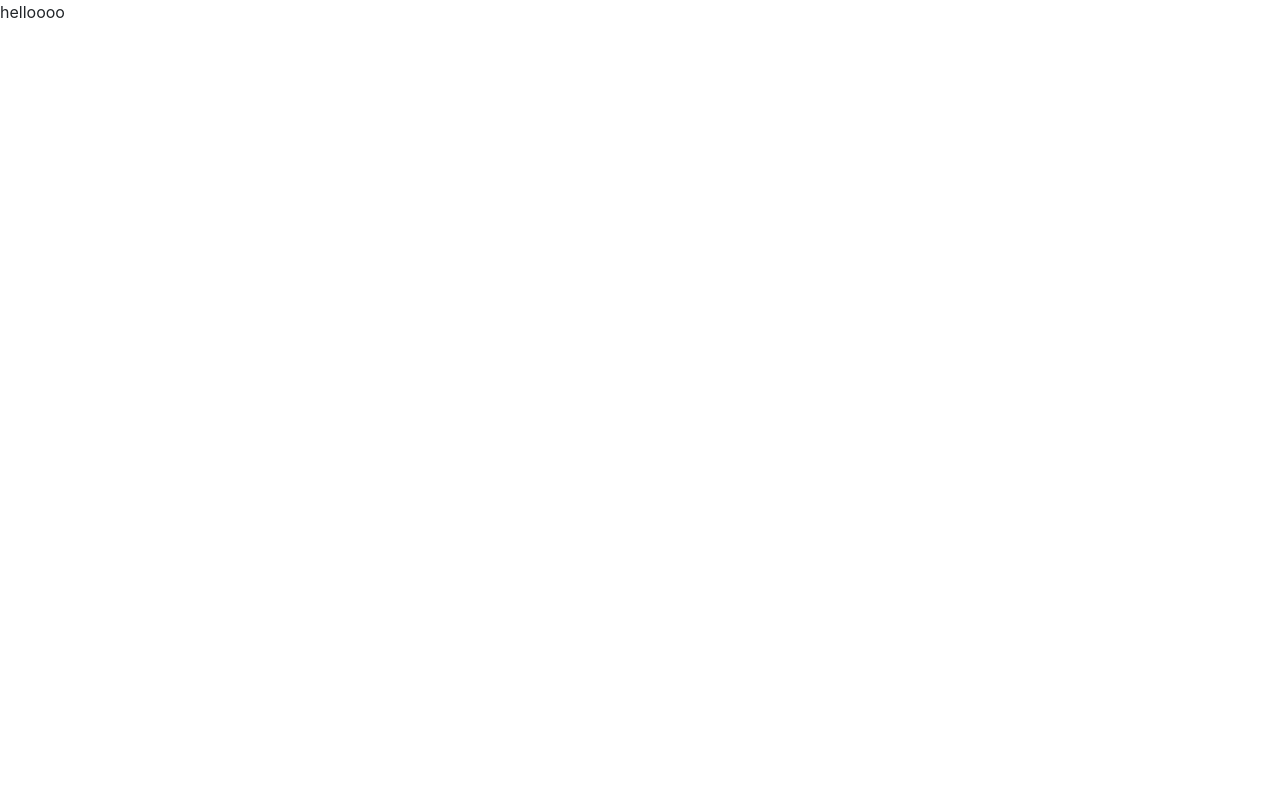
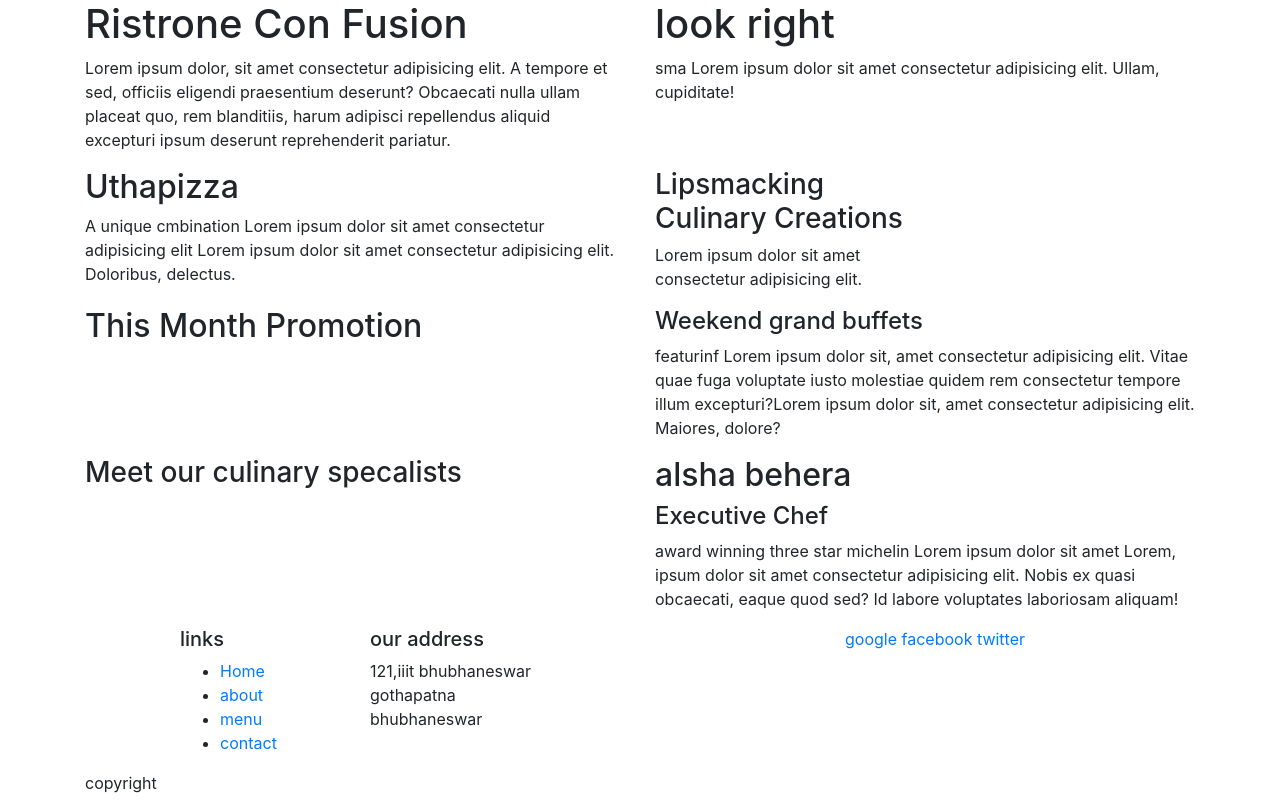
Before and after one commit to alshabehera/bootstrap, a website: page index.html in a window 1280 px wide. Drawn offline with nearby package versions, Linux system fonts and the light colour scheme.

Commit message:
grid system

```diff
--- a/index.html
+++ b/index.html
@@ -1,5 +1,6 @@
 <!DOCTYPE html>
 <html lang="en">
+
 <head>
     <!-- Required meta tags always come first -->
     <meta charset="utf-8">
@@ -8,8 +9,107 @@
     <!-- Bootstrap CSS -->
     <link rel="stylesheet" href="node_modules/bootstrap/dist/css/bootstrap.min.css">
 </head>
+
 <body>
-    <p>helloooo </p>
+    <header>
+        <div class="container">
+            <div class="row">
+                <div class="col-12 col-sm-6">
+                    <h1>Ristrone Con Fusion</h1>
+                        <p>Lorem ipsum dolor, sit amet consectetur adipisicing elit. A tempore et sed, officiis eligendi
+                            praesentium deserunt? Obcaecati nulla ullam placeat quo, rem blanditiis, harum adipisci
+                            repellendus aliquid excepturi ipsum deserunt reprehenderit pariatur.</p>
+
+                </div>
+            <div class="col-12 col-sm">
+                <h1>look right</h1>
+                sma Lorem ipsum dolor sit amet consectetur adipisicing elit. Ullam, cupiditate!
+
+            </div>
+            </div>
+        </div>
+    </header>
+
+    <div class="container">
+        <div class="row">
+            <div class="col-12 col-sm-4 order-sm-last col-md-3">
+                <h3>Lipsmacking Culinary Creations</h3>
+                <p>Lorem ipsum dolor sit amet consectetur adipisicing elit.</p>
+            </div>
+        <div class="col col-sm-8 order-sm-first col-md-6">
+            <h2>Uthapizza</h2>
+            <p>A unique cmbination Lorem ipsum dolor sit amet consectetur adipisicing elit Lorem ipsum dolor sit amet consectetur adipisicing elit. Doloribus, delectus.</p>
+        </div>
+        </div>
+
+
+    <div class="row">
+    <div class="col-12 col-sm-3 col-md-6">
+        <h2>This Month Promotion</h2>
+    </div>
+    <div class="col col-sm-7 col-md">
+        <h4>Weekend grand buffets</h4>
+        <p>featurinf Lorem ipsum dolor sit, amet consectetur adipisicing elit. Vitae quae fuga voluptate iusto molestiae quidem rem consectetur tempore illum excepturi?Lorem ipsum dolor sit, amet consectetur adipisicing elit. Maiores, dolore?
+        </p>
+     </div>
+    </div>
+
+    <div class="row">
+        <div class="col-12 col-sm-4 col-md-6">
+            <h3>Meet our culinary specalists</h3>
+        </div>
+        <div class="col-12 col-sm col-md">
+            <h2>alsha behera</h2>
+            <h4>Executive Chef</h4>
+            <p>award winning three star michelin Lorem ipsum dolor sit amet Lorem, ipsum dolor sit amet consectetur adipisicing elit. Nobis ex quasi obcaecati, eaque quod sed? Id labore voluptates laboriosam aliquam!
+            </p>
+        </div>
+    </div>
+</div>
+
+<footer>
+    <div>
+    <div class="container">
+        <div class="row">
+            <div class="col-4 offset-1 col-sm-2">
+                <h5>links</h5>
+                <ul>
+                    <li><a href="#">Home</a></li>
+                    <li><a href="#">about</a></li>
+                    <li><a href="#">menu</a></li>
+                    <li><a href="#">contact</a></li>
+                </ul>
+            </div>
+            <div class="col-4 col-sm-5">
+                <h5>our address</h5>
+                <address>
+                    121,iiit bhubhaneswar<br>
+                    gothapatna<br>
+                    bhubhaneswar<br>
+                </address>
+            </div>
+            <div class="col-3 col-sm-4">
+                <div>
+                    <a href="#">google</a>
+                    <a href="#">facebook</a>
+                    <a href="#">twitter</a>
+                </div>
+            </div>
+        </div>
+        <div class="row">
+            <div class="col-auto">
+                <p>copyright</p>
+            </div>
+        </div>
+    </div>
+    </div>
+</footer>
+
+
+    <!-- jQuery first, then Popper.js, then Bootstrap JS. -->
+    <script src="node_modules/jquery/dist/jquery.slim.min.js"></script>
+    <script src="node_modules/popper.js/dist/umd/popper.min.js"></script>
+    <script src="node_modules/bootstrap/dist/js/bootstrap.min.js"></script>
 </body>
 
 </html>
```
Lines whose indentation alone changed are shown as unchanged.
